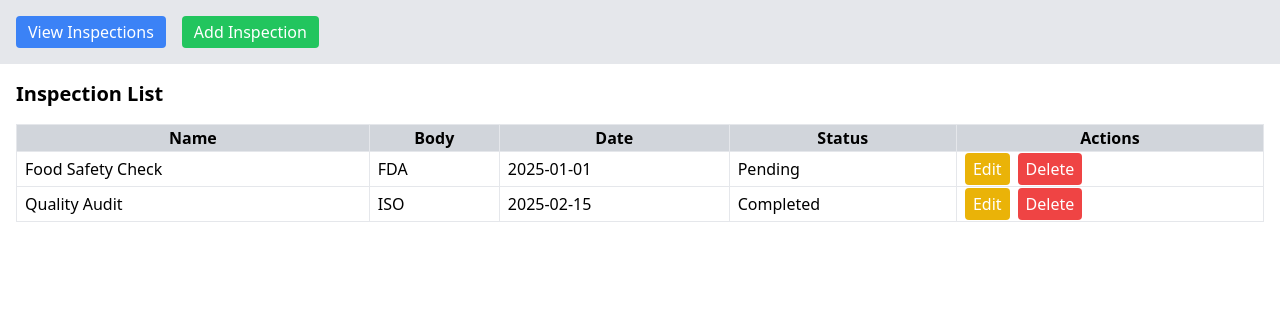
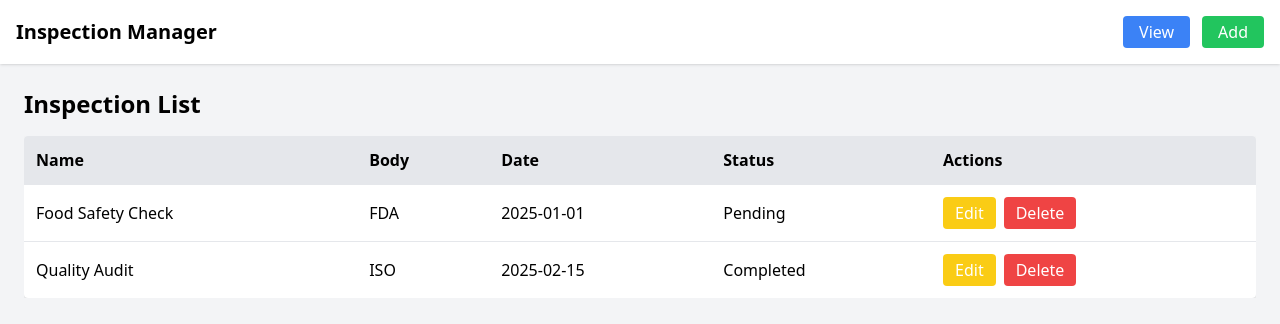
Before and after one commit to tecsxpert/regulatory-inspection-manager, a React app in the folder frontend/: page / in a window 1280 px wide. Shown: the top 324 px of the page. Built offline with nearby package versions, Linux system fonts and the light colour scheme; the HTML template or start-up script is replaced by a standard one.

Commit message:
Day 6 — Final UI + navigation completed

```diff
--- a/frontend/src/App.jsx
+++ b/frontend/src/App.jsx
@@ -12,17 +12,20 @@ function App() {
   };
 
   return (
-    <div>
+    <div className="min-h-screen bg-gray-100">
       {/* Navbar */}
-      <div className="p-4 bg-gray-200 flex gap-4">
+      <div className="bg-white shadow p-4 flex justify-between items-center">
+        <h1 className="text-xl font-bold">Inspection Manager</h1>
+
+        <div className="flex gap-3">
           <button
             onClick={() => {
               setPage("list");
               setSelectedInspection(null);
             }}
-          className="bg-blue-500 text-white px-3 py-1 rounded"
+            className="bg-blue-500 hover:bg-blue-600 text-white px-4 py-1 rounded"
           >
-          View Inspections
+            View
           </button>
 
           <button
@@ -30,14 +33,18 @@ function App() {
               setPage("add");
               setSelectedInspection(null);
             }}
-          className="bg-green-500 text-white px-3 py-1 rounded"
+            className="bg-green-500 hover:bg-green-600 text-white px-4 py-1 rounded"
           >
-          Add Inspection
+            Add
           </button>
         </div>
+      </div>
 
-      {/* Pages */}
-      {page === "list" && <InspectionList onEdit={handleEdit} />}
+      {/* Content */}
+      <div className="p-6">
+        {page === "list" && (
+          <InspectionList onEdit={handleEdit} />
+        )}
 
         {page === "add" && (
           <AddInspection
@@ -46,6 +53,7 @@ function App() {
           />
         )}
       </div>
+    </div>
   );
 }
 
--- a/frontend/src/pages/AddInspection.jsx
+++ b/frontend/src/pages/AddInspection.jsx
@@ -8,7 +8,6 @@ function AddInspection({ selectedInspection, setPage }) {
     status: "",
   });
 
-  // ✅ Prefill for edit
   useEffect(() => {
     if (selectedInspection) {
       setForm(selectedInspection);
@@ -27,24 +26,23 @@ function AddInspection({ selectedInspection, setPage }) {
 
     console.log("Submitted Data:", form);
 
-    // 👉 No backend, just navigate back
     setPage("list");
   };
 
   return (
-    <div className="p-4">
-      <h2 className="text-xl font-bold mb-4">
+    <div>
+      <h2 className="text-2xl font-semibold mb-4">
         {selectedInspection ? "Edit Inspection" : "Add Inspection"}
       </h2>
 
-      <form onSubmit={handleSubmit} className="flex flex-col gap-3 w-1/3">
+      <form className="bg-white p-6 shadow rounded flex flex-col gap-4 w-96" onSubmit={handleSubmit}>
         <input
           type="text"
           name="name"
           placeholder="Inspection Name"
           value={form.name}
           onChange={handleChange}
-          className="border p-2"
+          className="border p-2 rounded focus:outline-none focus:ring-2 focus:ring-blue-400"
           required
         />
 
@@ -54,7 +52,7 @@ function AddInspection({ selectedInspection, setPage }) {
           placeholder="Regulatory Body"
           value={form.body}
           onChange={handleChange}
-          className="border p-2"
+          className="border p-2 rounded focus:outline-none focus:ring-2 focus:ring-blue-400"
           required
         />
 
@@ -63,7 +61,7 @@ function AddInspection({ selectedInspection, setPage }) {
           name="date"
           value={form.date}
           onChange={handleChange}
-          className="border p-2"
+          className="border p-2 rounded focus:outline-none focus:ring-2 focus:ring-blue-400"
           required
         />
 
@@ -73,11 +71,11 @@ function AddInspection({ selectedInspection, setPage }) {
           placeholder="Status"
           value={form.status}
           onChange={handleChange}
-          className="border p-2"
+          className="border p-2 rounded focus:outline-none focus:ring-2 focus:ring-blue-400"
           required
         />
 
-        <button className="bg-green-500 text-white p-2 rounded">
+        <button className="bg-green-500 hover:bg-green-600 text-white p-2 rounded">
           {selectedInspection ? "Update" : "Submit"}
         </button>
       </form>
--- a/frontend/src/pages/InspectionList.jsx
+++ b/frontend/src/pages/InspectionList.jsx
@@ -6,7 +6,6 @@ function InspectionList({ onEdit }) {
 
   const fetchData = () => {
     try {
-      // ✅ MOCK DATA (no backend needed)
       const data = [
         {
           id: 1,
@@ -36,50 +35,51 @@ function InspectionList({ onEdit }) {
     fetchData();
   }, []);
 
-  // ✅ Mock delete
   const handleDelete = (id) => {
     const updated = inspections.filter((item) => item.id !== id);
     setInspections(updated);
   };
 
-  if (loading) return <p className="p-4">Loading...</p>;
+  if (loading)
+    return <p className="p-4 text-gray-600">Loading...</p>;
 
   if (inspections.length === 0)
-    return <p className="p-4">No inspections found</p>;
+    return <p className="p-4 text-gray-600">No inspections found</p>;
 
   return (
-    <div className="p-4">
-      <h2 className="text-xl font-bold mb-4">Inspection List</h2>
+    <div>
+      <h2 className="text-2xl font-semibold mb-4">Inspection List</h2>
 
-      <table className="table-auto border w-full">
+      <div className="overflow-x-auto">
+        <table className="w-full border-collapse bg-white shadow rounded overflow-hidden">
           <thead>
-          <tr className="bg-gray-300">
-            <th className="border px-2">Name</th>
-            <th className="border px-2">Body</th>
-            <th className="border px-2">Date</th>
-            <th className="border px-2">Status</th>
-            <th className="border px-2">Actions</th>
+            <tr className="bg-gray-200 text-left">
+              <th className="p-3">Name</th>
+              <th className="p-3">Body</th>
+              <th className="p-3">Date</th>
+              <th className="p-3">Status</th>
+              <th className="p-3">Actions</th>
             </tr>
           </thead>
 
           <tbody>
             {inspections.map((item) => (
-            <tr key={item.id}>
-              <td className="border px-2">{item.name}</td>
-              <td className="border px-2">{item.body}</td>
-              <td className="border px-2">{item.date}</td>
-              <td className="border px-2">{item.status}</td>
-              <td className="border px-2">
+              <tr key={item.id} className="border-t">
+                <td className="p-3">{item.name}</td>
+                <td className="p-3">{item.body}</td>
+                <td className="p-3">{item.date}</td>
+                <td className="p-3">{item.status}</td>
+                <td className="p-3">
                   <button
                     onClick={() => onEdit(item)}
-                  className="bg-yellow-500 text-white px-2 py-1 rounded mr-2"
+                    className="bg-yellow-400 hover:bg-yellow-500 text-white px-3 py-1 rounded mr-2"
                   >
                     Edit
                   </button>
 
                   <button
                     onClick={() => handleDelete(item.id)}
-                  className="bg-red-500 text-white px-2 py-1 rounded"
+                    className="bg-red-500 hover:bg-red-600 text-white px-3 py-1 rounded"
                   >
                     Delete
                   </button>
@@ -89,6 +89,7 @@ function InspectionList({ onEdit }) {
           </tbody>
         </table>
       </div>
+    </div>
   );
 }
 
```
Lines whose indentation alone changed are shown as unchanged.
